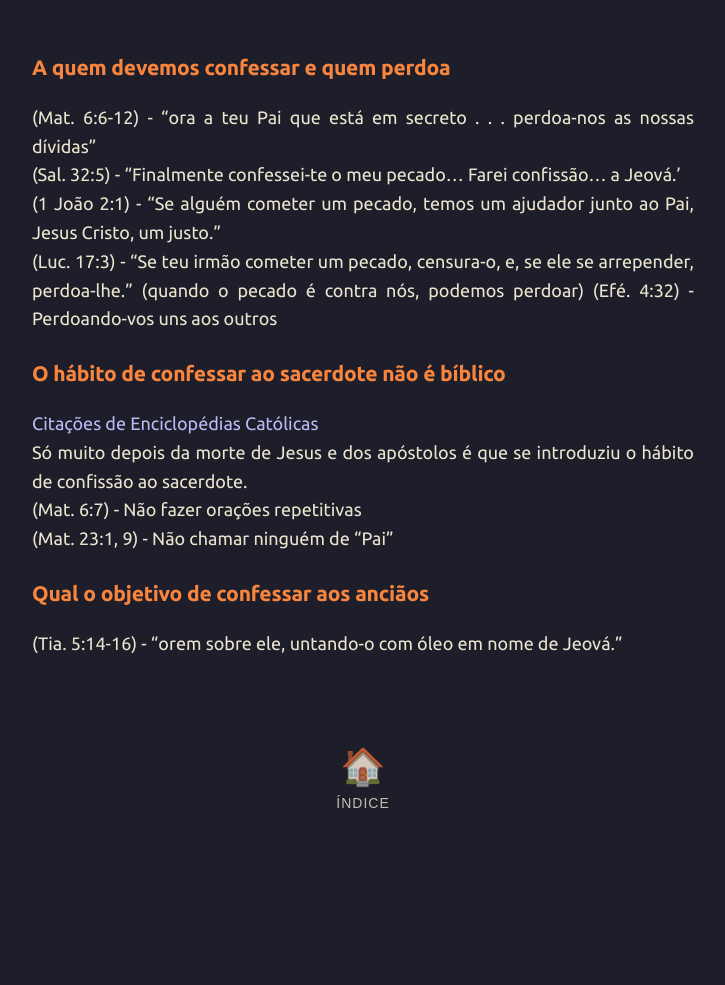
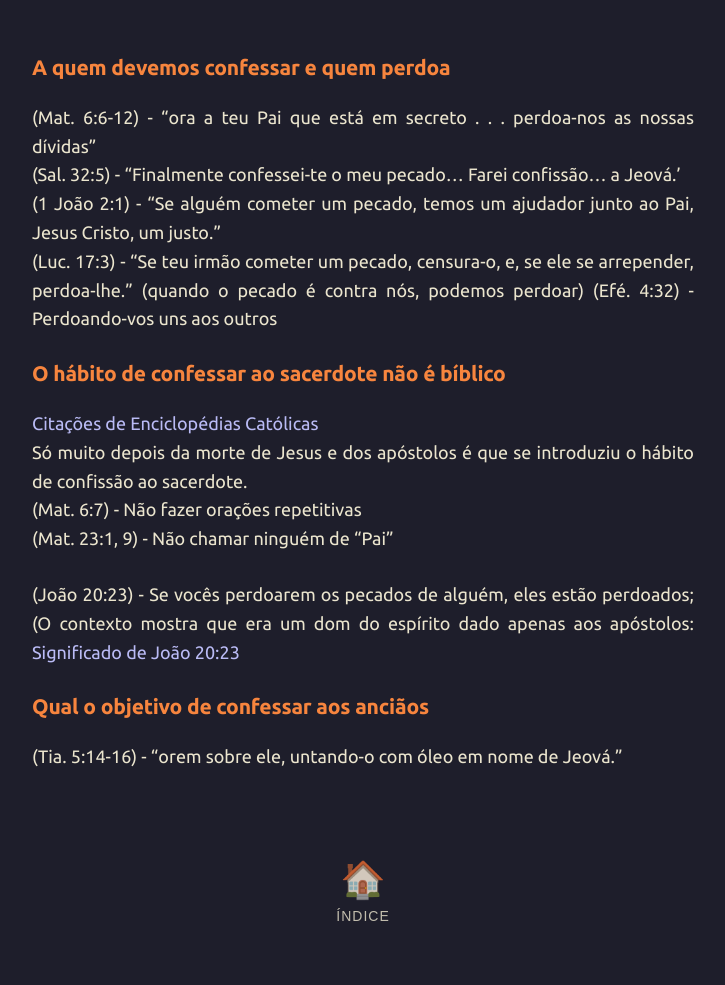
Before and after one commit to joaquim-capitao/jw, a Jekyll site: the page built from assuntos/confissao.md, in a window 1280 px wide. Shown: the whole page, without its empty margins (277-1002 px from the left). Built offline with Jekyll 4.4.1, drawn with Linux system fonts in a browser that asks for light colours; our own code applies the rules of GitHub Pages for plain Markdown files; before the commit the page ends 900 px from its top, so only the background shows below that.

Commit message:
Update confissao.md

```diff
--- a/assuntos/confissao.md
+++ b/assuntos/confissao.md
@@ -14,12 +14,10 @@ Só muito depois da morte de Jesus e dos apóstolos é que se introduziu o hábi
 (Mat. 6:7) - Não fazer orações repetitivas
 (Mat. 23:1, 9) - Não chamar ninguém de "Pai"
 
+(João 20:23) - Se vocês perdoarem os pecados de alguém, eles estão perdoados; (O contexto mostra que era um dom do espírito dado apenas aos apóstolos:
+[Significado de João 20:23](https://www.jw.org/finder?wtlocale=TPO&docid=502015256&srctype=wol&srcid=share&par=17)
+
+
 ### Qual o objetivo de confessar aos anciãos
 
-
-
-
-
-
-
 (Tia. 5:14-16) - "orem sobre ele, untando-o com óleo em nome de Jeová."
```
